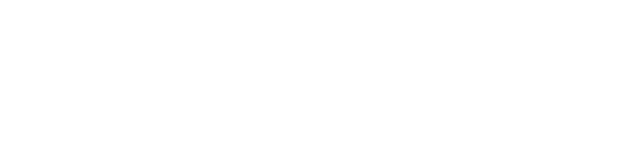
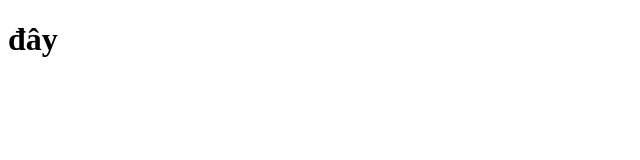
Before and after one commit to kamuy003/demo, a plain HTML site: page index.html in a window 1280 px wide. Shown: the whole page, without its empty margins (0-640 px from the left). Drawn offline with Linux system fonts and the light colour scheme.

Commit message:
Update index.html

```diff
--- a/index.html
+++ b/index.html
@@ -6,6 +6,6 @@
     <title>Document</title>
 </head>
 <body>
-
+    <h1>đây</h1>
 </body>
 </html>
```
